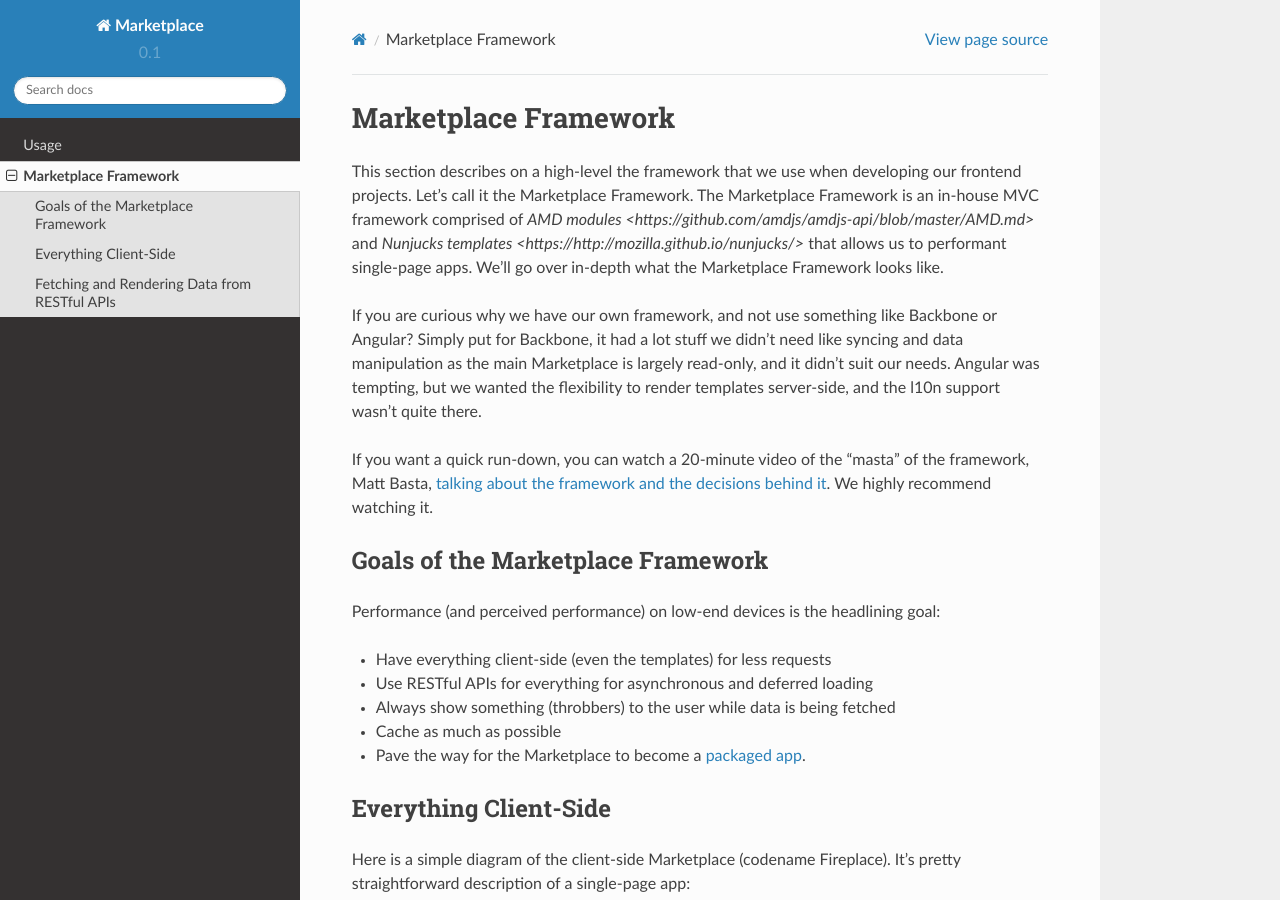
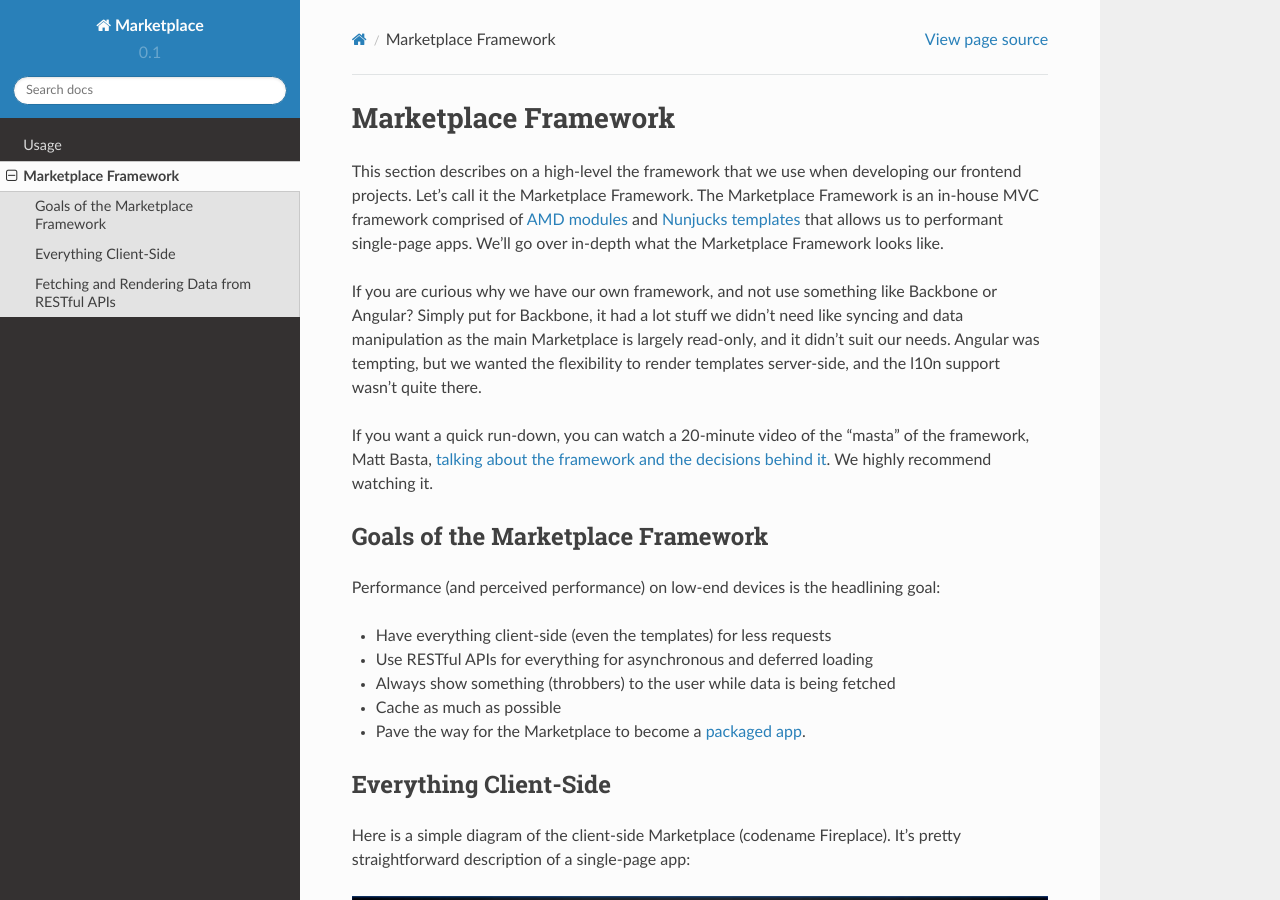
Before and after one commit to mozilla/marketplace-frontend-docs, a Sphinx documentation site: the page built from docs/topics/framework.rst, in a window 1280 px wide and 900 px high. Built offline with Sphinx 7.4.7 and the Read the Docs theme 2.0.0, drawn with Linux system fonts in a browser that asks for light colours; pages that are not in the unit, such as notebooks, are missing from menus.

Commit message:
fix images

```diff
--- a/docs/topics/framework.rst
+++ b/docs/topics/framework.rst
@@ -6,8 +6,8 @@
 This section describes on a high-level the framework that we use when
 developing our frontend projects. Let's call it the Marketplace Framework. The
 Marketplace Framework is an in-house MVC framework comprised of
-`AMD modules <https://github.com/amdjs/amdjs-api/blob/master/AMD.md>` and
-`Nunjucks templates <https://http://mozilla.github.io/nunjucks/>`
+`AMD modules <https://github.com/amdjs/amdjs-api/blob/master/AMD.md>`_ and
+`Nunjucks templates <https://http://mozilla.github.io/nunjucks/>`_
 that allows us to performant single-page apps. We'll go over in-depth what the
 Marketplace Framework looks like.
 
@@ -43,7 +43,7 @@
 Here is a simple diagram of the client-side Marketplace (codename Fireplace).
 It's pretty straightforward description of a single-page app:
 
-.. image:: img/clientside.png
+.. image:: ../img/clientside.png
 
 * Data is requested from the API
 * The client receives the data
@@ -66,7 +66,7 @@
 is a visual representation using for example an
 `Marketplace app detail page <https://marketplace.firefox.com/app/twitter>`_:
 
-.. image:: img/deferblocks.png
+.. image:: ../img/deferblocks.png
 
 From the templates, it might look like::
 
```
